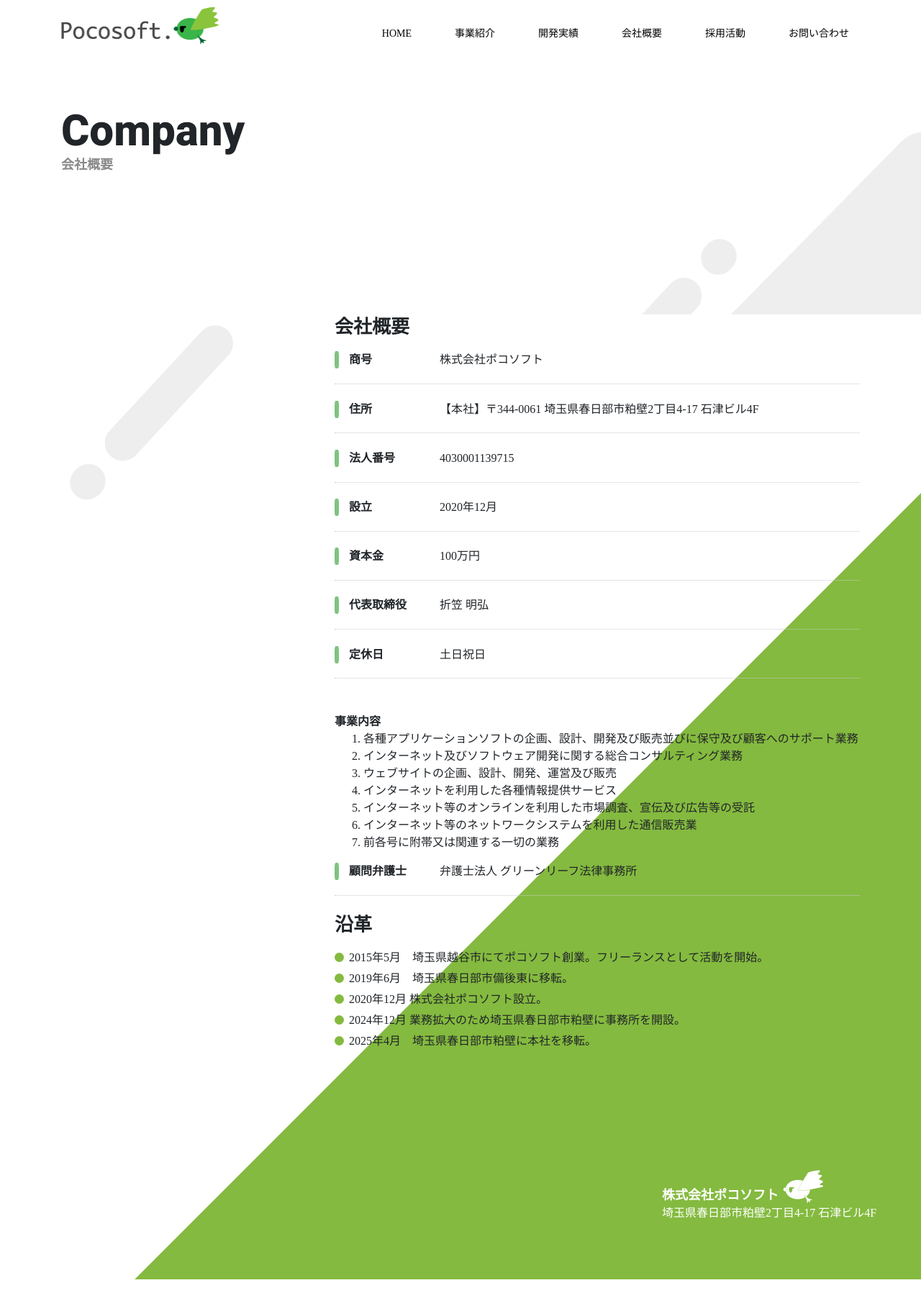
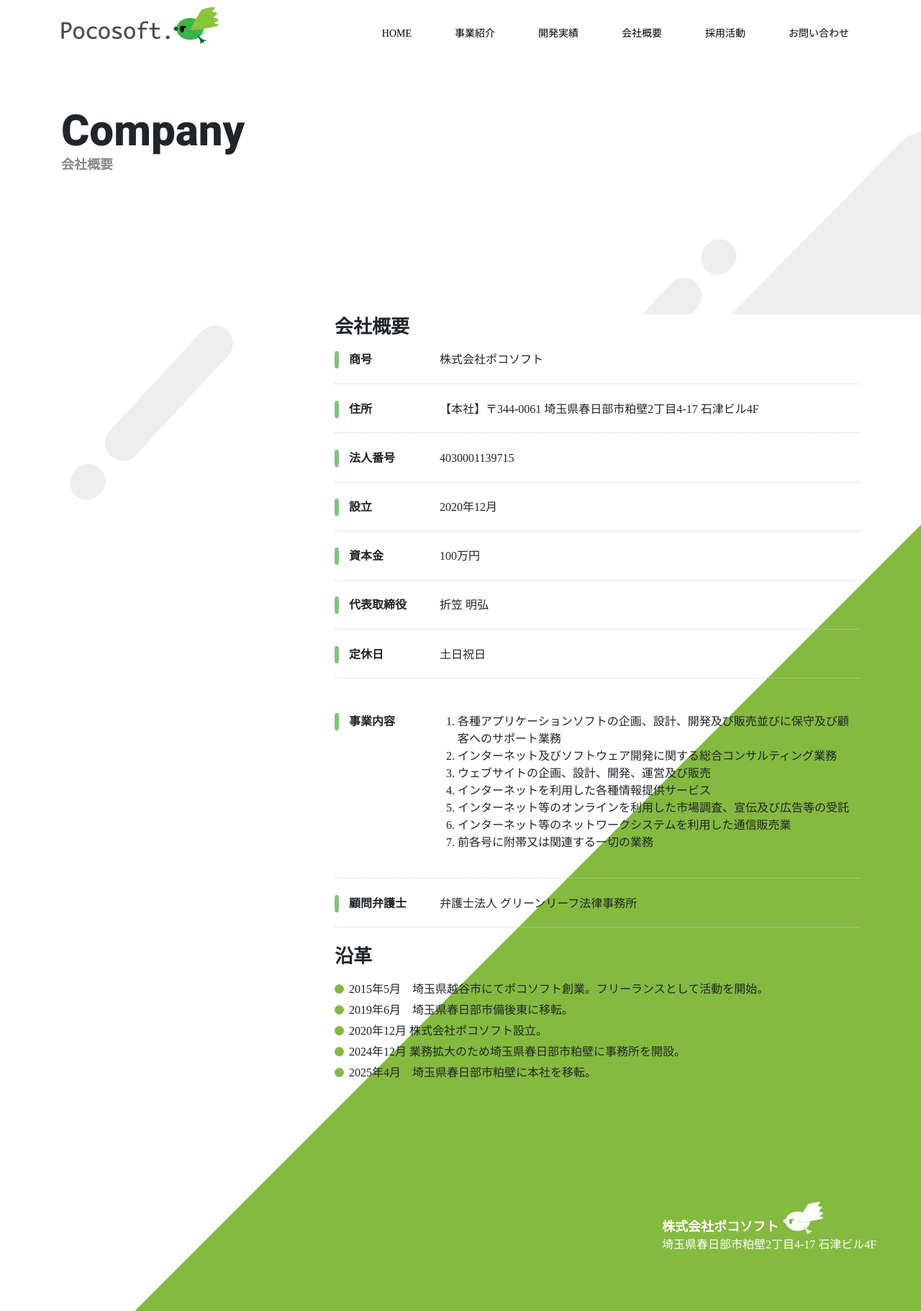
Before and after one commit to pocosoft/pocosoft.github.io, a Jekyll site: the page built from company.md, in a window 1280 px wide. Shown: the whole page at 72% size. Built offline with Jekyll 4.4.1, drawn with Linux system fonts in a browser that asks for light colours; nearby versions of some CDN libraries; before the commit the page ends 1778 px from its top, so only the background shows below that.

Commit message:
会社概要の変更2

```diff
--- a/_layouts/company.html
+++ b/_layouts/company.html
@@ -49,6 +49,7 @@
             <dd>土日祝日</dd>
           </dl>
         </div>
+        <dl>
         <dt>事業内容</dt>
             <dd>
               <ol>
```
